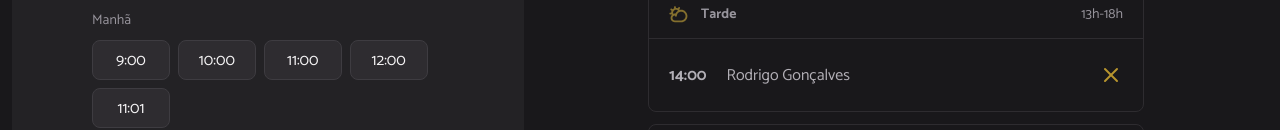
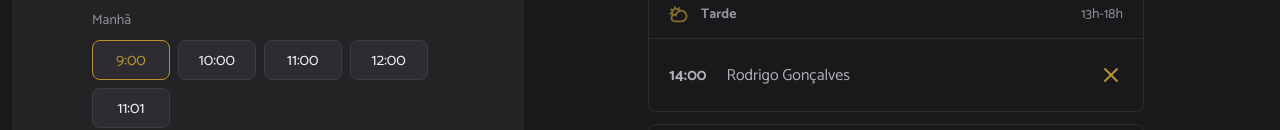
Before and after one commit to StyvenNoronha/cabelo, a website built with webpack: page index.html in a window 1280 px wide. Both pictures are taken after a click on the item "9:00". Shown: the part 330-460 px from the top of the page. Built offline with nearby package versions, Linux system fonts and the light colour scheme; files whose address does not match are found by name.

Commit message:
selecionando um horario

```diff
--- /dev/null
+++ b/src/modules/form/hours-click.js
@@ -0,0 +1,15 @@
+export function hoursClick(){
+    const hours = document.querySelectorAll(".hour-available")
+
+
+    hours.forEach((available)=>{
+        available.addEventListener("click",(selected)=>{
+            //remove a classe hour selected de todas as li nao selecionada
+            hours.forEach((hour)=>{
+                hour.classList.remove("hour-selected")
+            })
+            //adiciona a classe na li clicada
+            selected.target.classList.add("hour-selected")
+        })
+    })
+}
--- a/src/modules/form/hours-load.js
+++ b/src/modules/form/hours-load.js
@@ -1,5 +1,6 @@
 import dayjs from "dayjs"
 import {opemingHours} from "../../utils/opening-hours.js"
+import { hoursClick } from "./hours-click.js"
 
 const hours = document.getElementById("hours")
 
@@ -35,6 +36,8 @@ opening.forEach(({hour,available})=>{
     }
     hours.append(li)
 })
+    //adiciona o evento click
+    hoursClick()
 }
 
 function hourHeaderAdd(title){
```
Also changed, not shown: dist/index.html, dist/main.js.
